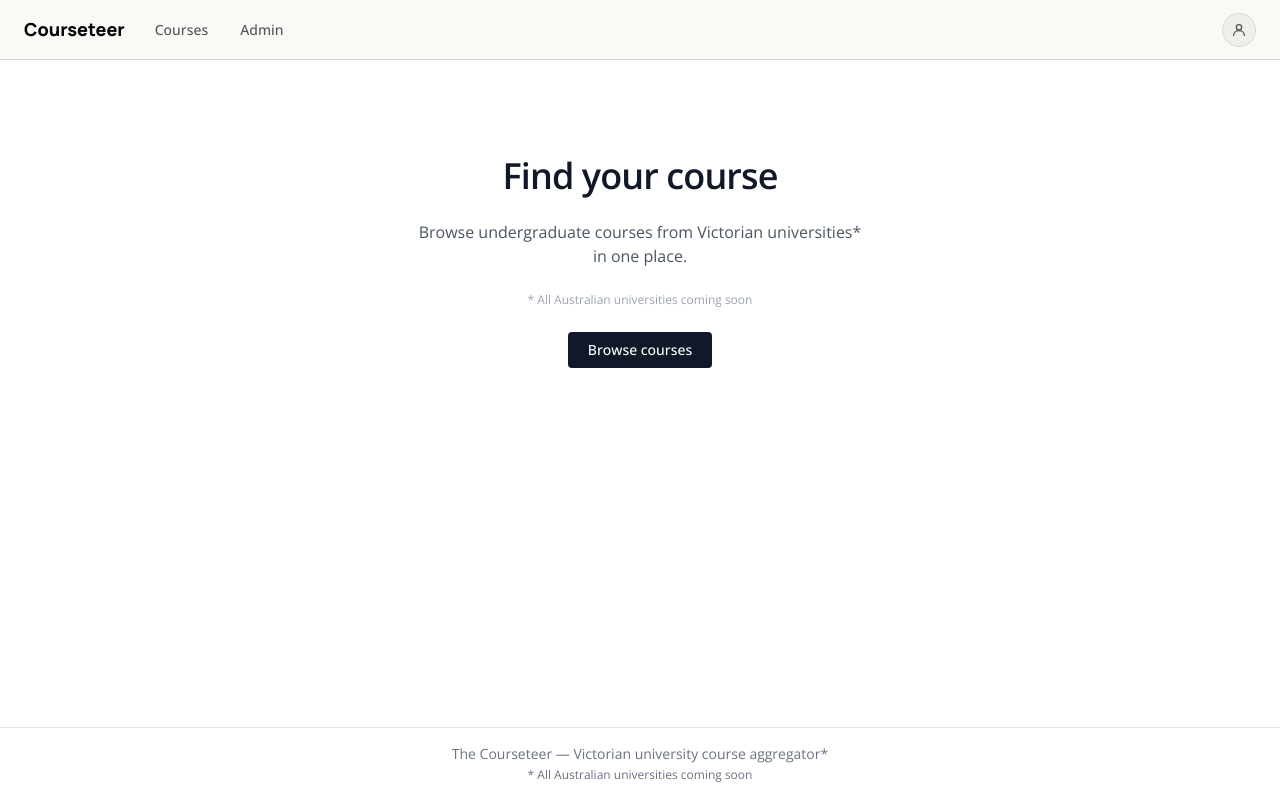
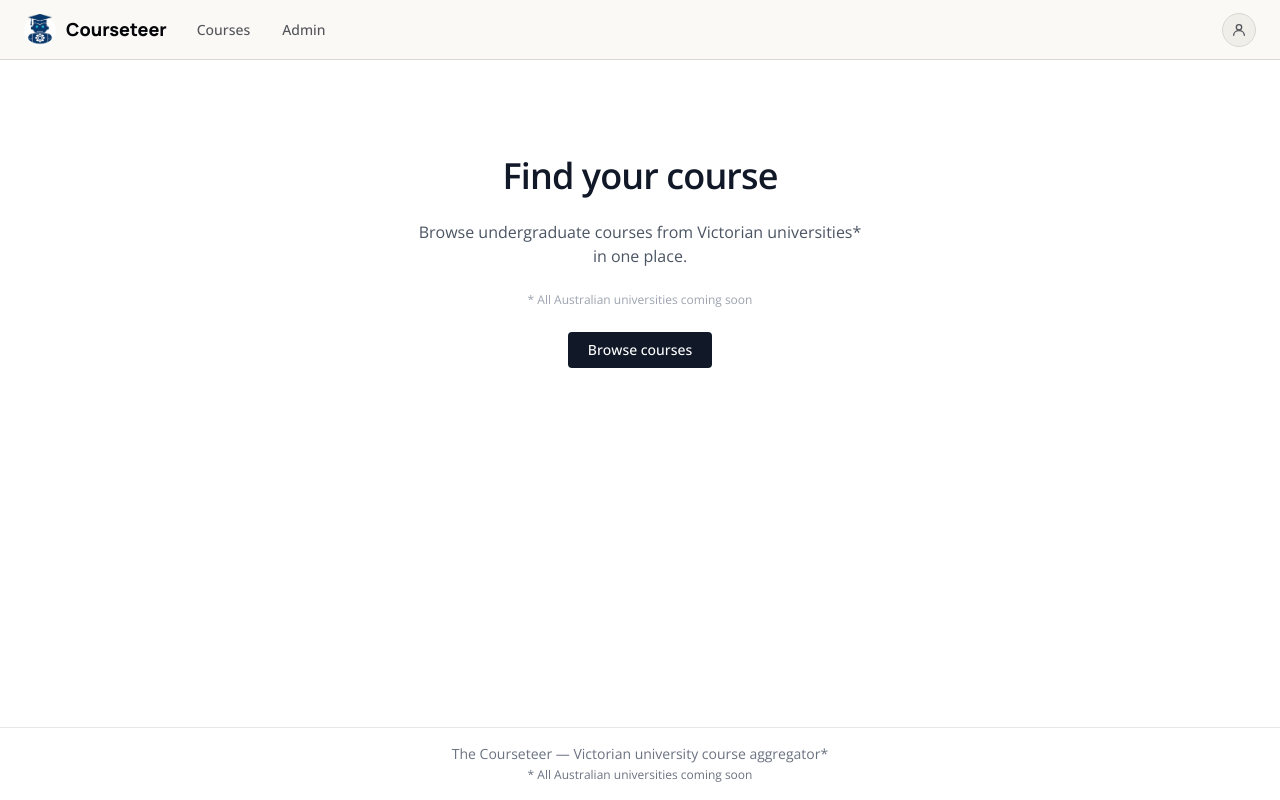
Before and after one commit to zkarachiwala/TheCourseTeer, a Next.js app in the folder web/: page / in a window 1280 px wide. Built offline with nearby package versions, Linux system fonts and the light colour scheme.

Commit message:
feat(ui): add DZK robot icon to header logo and favicon
Uses logo-icon.png (robot with graduation cap) alongside the Courseteer
wordmark in the header. Also sets it as the browser favicon and Apple
touch icon via Next.js metadata.

Co-Authored-By: Claude Sonnet 4.6 <noreply@anthropic.com>

```diff
--- a/web/src/app/layout.tsx
+++ b/web/src/app/layout.tsx
@@ -8,6 +8,7 @@ import { ShortlistProvider } from "@/contexts/shortlist-context";
 export const metadata: Metadata = {
   title: "The Courseteer",
   description: "Australian university course aggregator",
+  icons: { icon: '/logo-icon.png', apple: '/logo-icon.png' },
 };
 
 export default function RootLayout({ children }: { children: React.ReactNode }) {
--- a/web/src/components/header.tsx
+++ b/web/src/components/header.tsx
@@ -21,8 +21,9 @@ export function Header() {
         display: 'flex', alignItems: 'center',
         padding: '0 var(--px)', gap: '16px',
       }}>
-        <Link href="/" style={{ fontFamily: 'Manrope, sans-serif', fontWeight: 800, fontSize: '18px', color: 'var(--text)', textDecoration: 'none', flexShrink: 0 }}>
-          Courseteer
+        <Link href="/" style={{ display: 'flex', alignItems: 'center', gap: '10px', textDecoration: 'none', flexShrink: 0 }}>
+          <img src="/logo-icon.png" alt="" aria-hidden="true" style={{ width: 32, height: 32, objectFit: 'contain' }} />
+          <span style={{ fontFamily: 'Manrope, sans-serif', fontWeight: 800, fontSize: '18px', color: 'var(--text)' }}>Courseteer</span>
         </Link>
         <nav style={{ display: 'flex', gap: '4px', flex: 1, alignItems: 'center' }}>
           <NavLink href="/courses" active={pathname.startsWith('/courses')}>Courses</NavLink>
```
Also changed, not shown: web/public/logo-icon.png (added).
